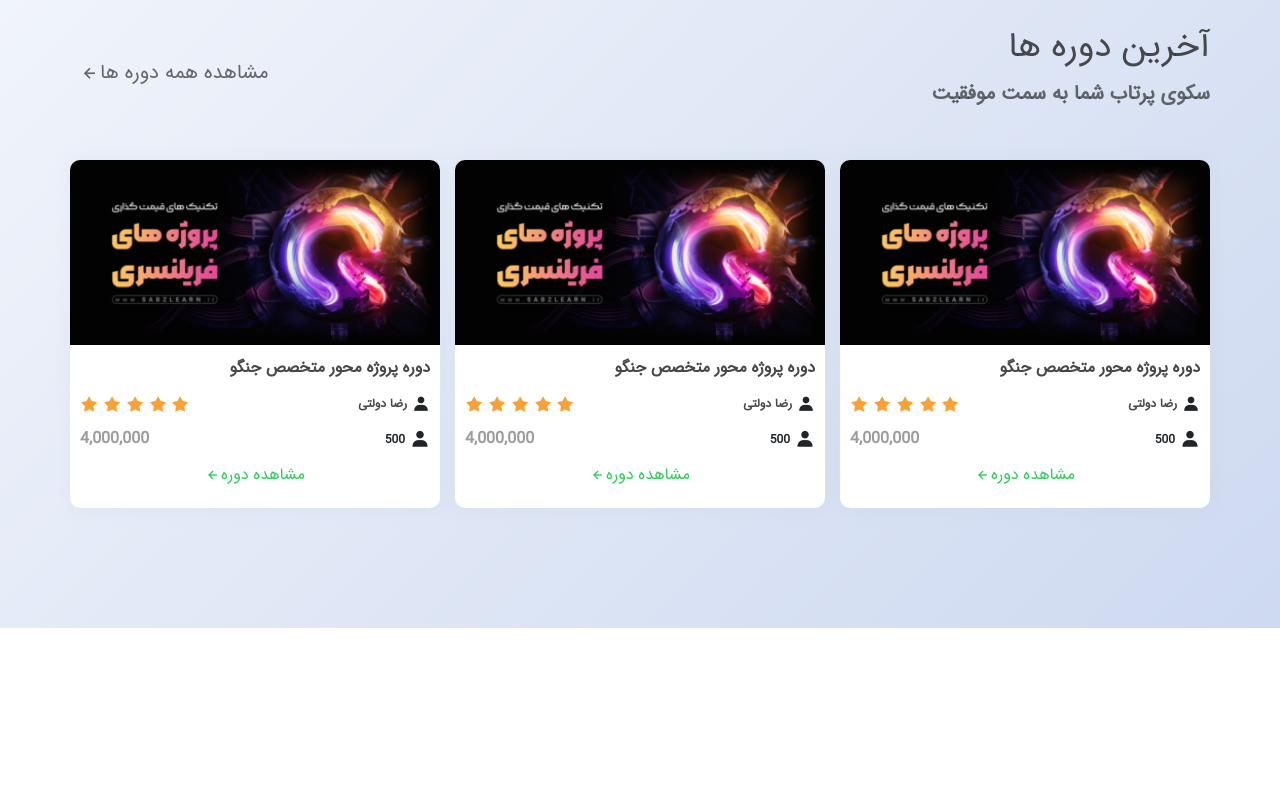
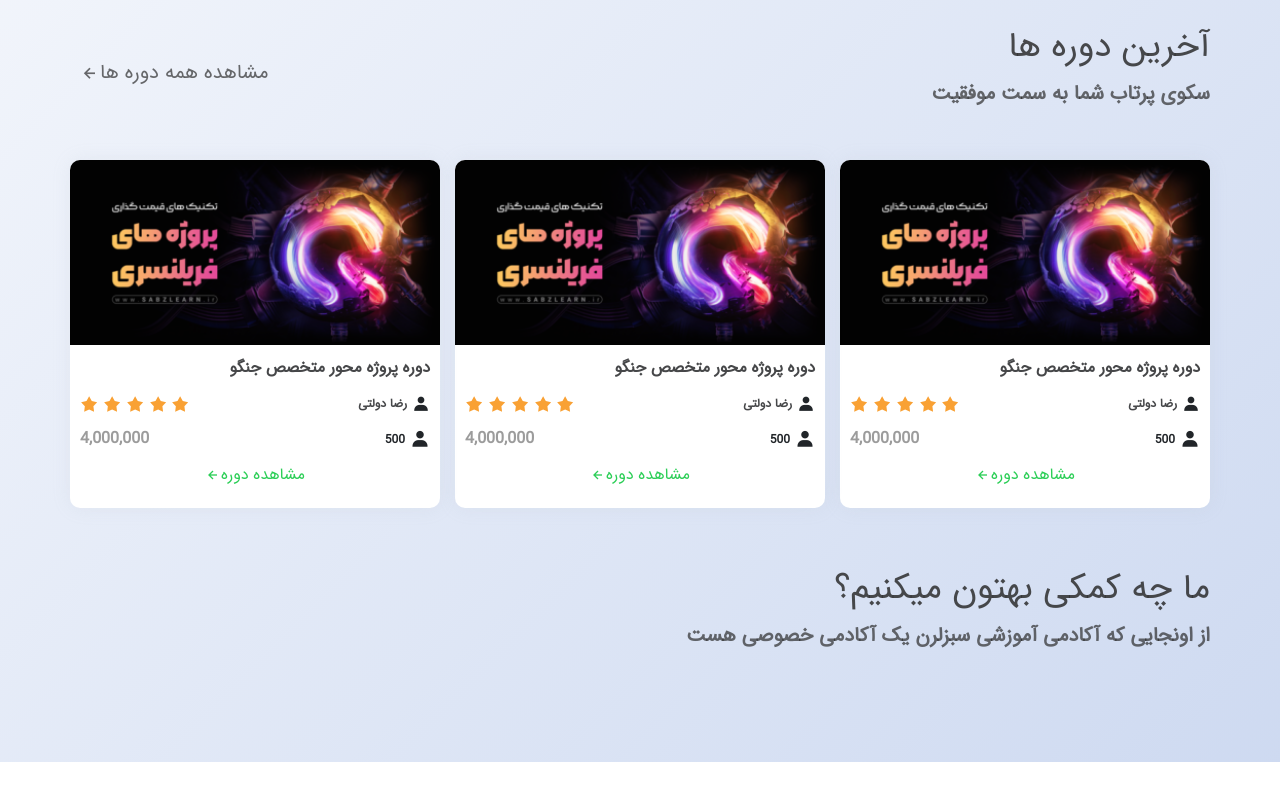
Before and after one commit to POURNASIRI/sabzeLearn-Clone, a plain HTML site: page index.html in a window 1280 px wide. Shown: the part 995-1795 px from the top of the page. Before the commit the page ends 1663 px from the top, so only its background shows below. Drawn offline with nearby package versions, Linux system fonts and the light colour scheme.

Commit message:
start about us section

```diff
--- a/css/top-bar.css
+++ b/css/top-bar.css
@@ -437,3 +437,21 @@
 }
 
 /* <!-- Finish Lastest Course --> */
+
+
+/* about us start */
+.about-us{
+   margin-top: 20px;
+}
+.about-us__header-title{
+   font-size: 3.5rem;
+   font-weight: 500;
+   color: rgba(39, 39, 39, 0.829);
+}
+.about-us__header-text{
+   font-size: 2rem;
+   color: rgba(39, 39, 39, 0.685);
+   font-weight: 600;
+   margin-top: 10px;
+}
+/* about us finish */
--- a/index.html
+++ b/index.html
@@ -388,6 +388,15 @@
                     </div>
                 </div>
             </div>
+            <!--start about us section  -->
+            <div class="about-us">
+                <div class="container">
+                    <div class="about-us__header">
+                        <h1 class="about-us__header-title">ما چه کمکی بهتون میکنیم؟</h1>
+                        <p class="about-us__header-text">از اونجایی که آکادمی آموزشی سبزلرن یک آکادمی خصوصی هست</p>
+                    </div>
+                </div>
+            </div>
         </section>
 
     </section>
```
